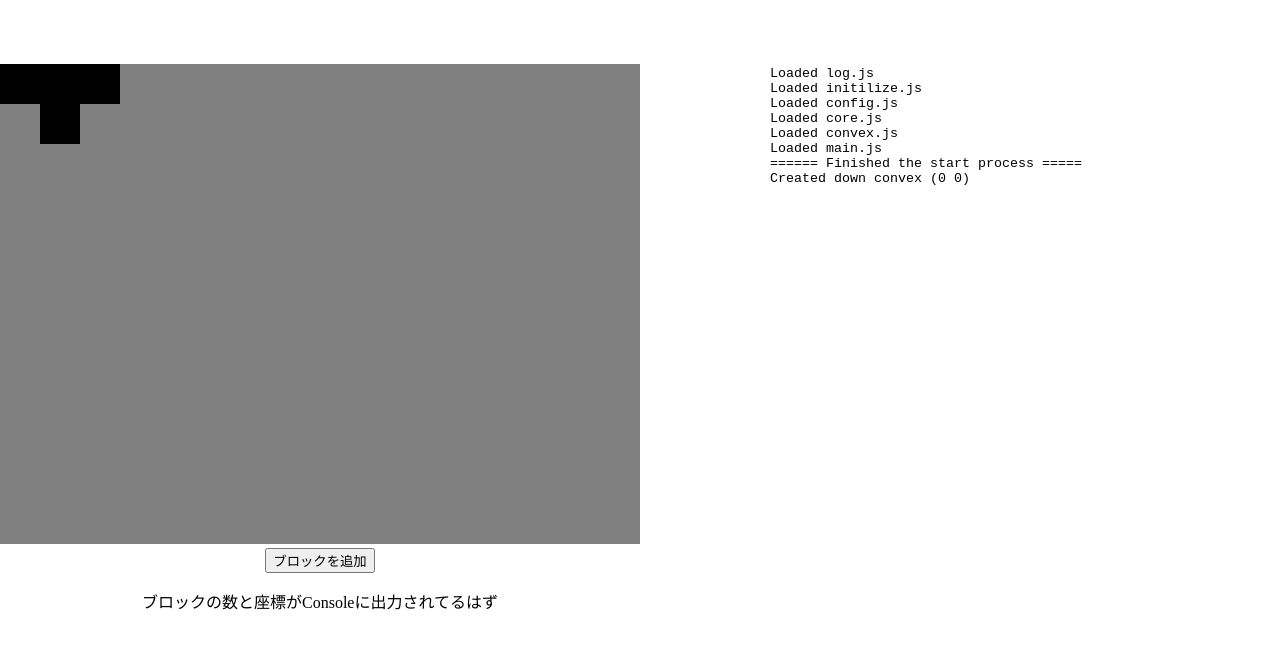
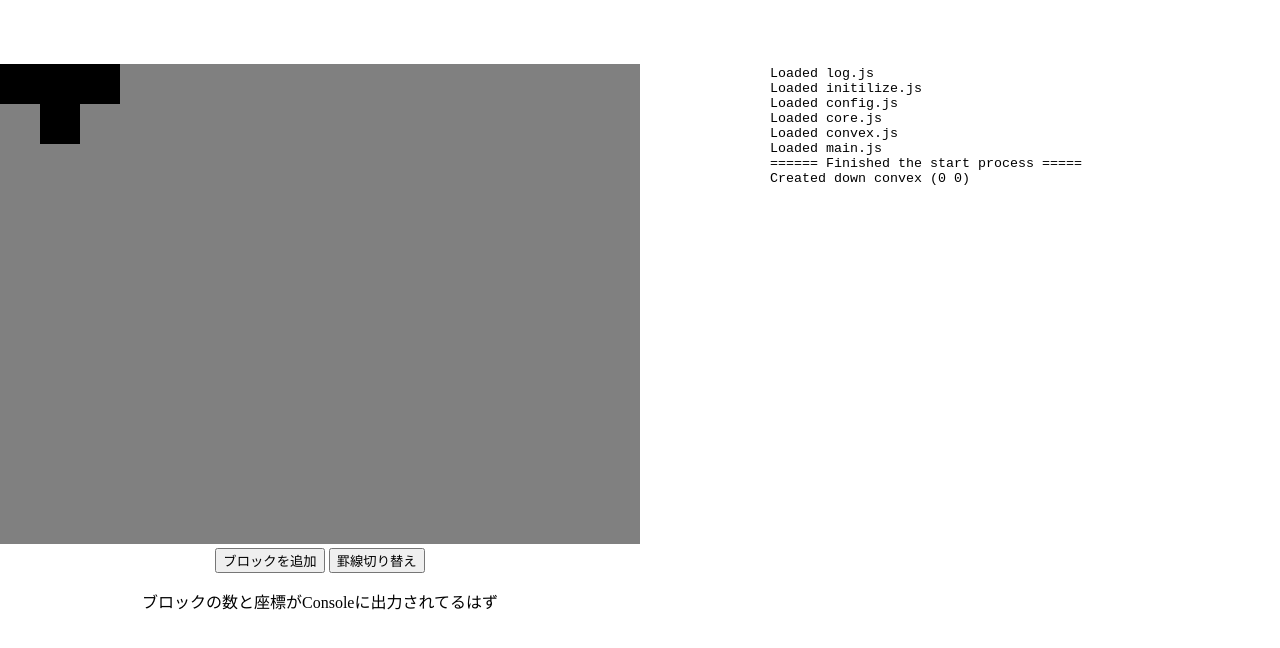
Before and after one commit to Hayao0819/hayao-tetris, a plain HTML site: page index.html in a window 1280 px wide. Drawn offline with Linux system fonts and the light colour scheme.

Commit message:
[update] : 罫線の表示切り替えを追加

```diff
--- a/convex.js
+++ b/convex.js
@@ -109,6 +109,7 @@ function roteteConvex(){
             createConvex(now_x,now_y,now_color,"up");
             break;
     }
+    createLine();
 }
 
 WriteLog("Loaded convex.js")
--- a/index.html
+++ b/index.html
@@ -11,6 +11,7 @@
             <div id="canvas_wrapper"></div>
             <form>
                 <input type="button" value="ブロックを追加" onclick="createConvex(0,0)">
+                <input type="button" value="罫線切り替え" onclick="changeLine()">
             </form>
             <p>ブロックの数と座標がConsoleに出力されてるはず</p>
         </div>
--- a/main.js
+++ b/main.js
@@ -1,3 +1,19 @@
+//罫線の設定
+
+function changeLine(){
+    WriteLog("====== Change Line view =====")
+    if (Line){
+        // trueなら
+        Line=false;
+    }else{
+        //falseなら
+        Line=true;
+    }
+    createLine();
+    context.clearRect(0, 0, canvas.width, canvas.height);
+    refreshScreen();
+}
+
 WriteLog("Loaded main.js")
 WriteLog("====== Finished the start process =====")
 
```
